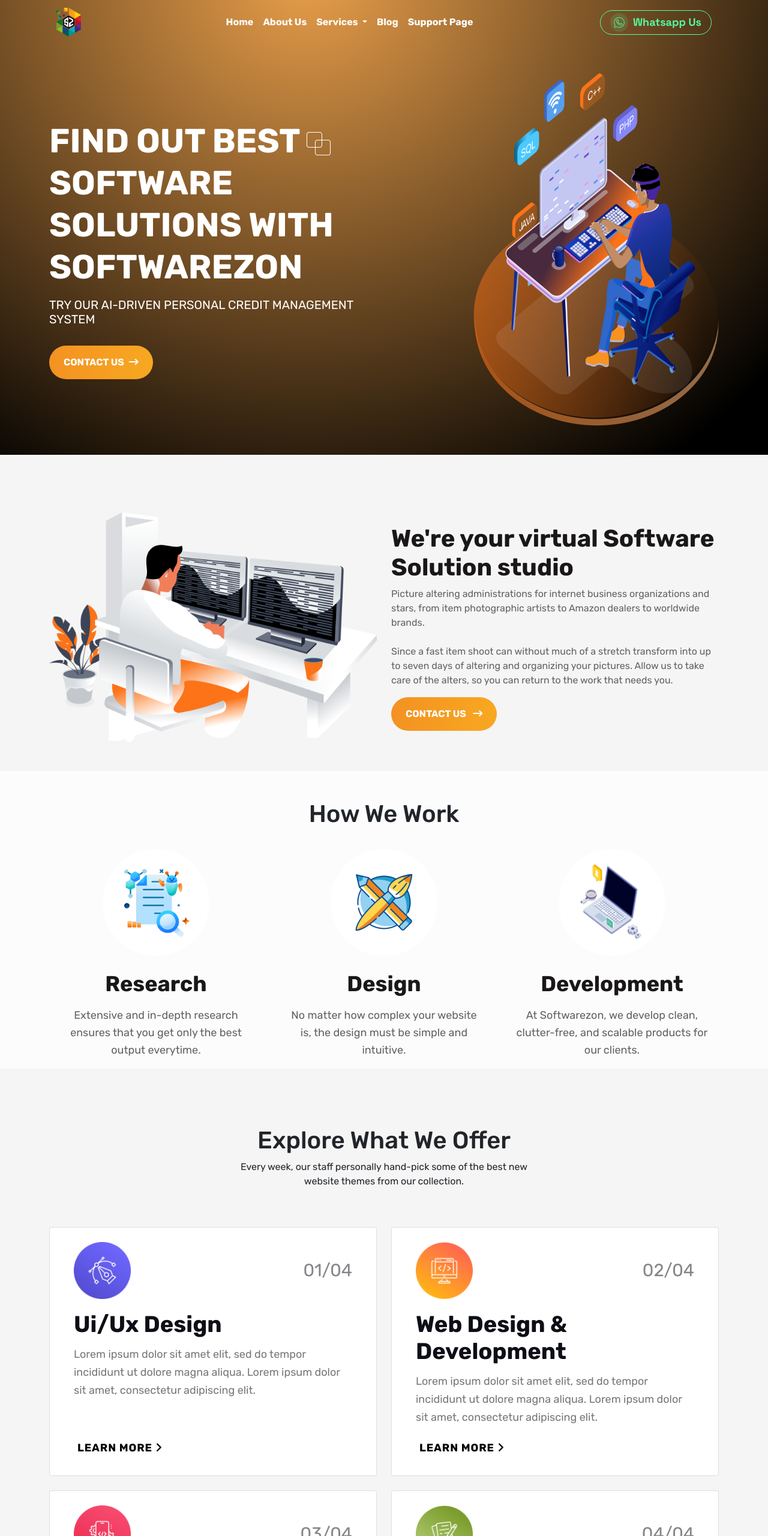
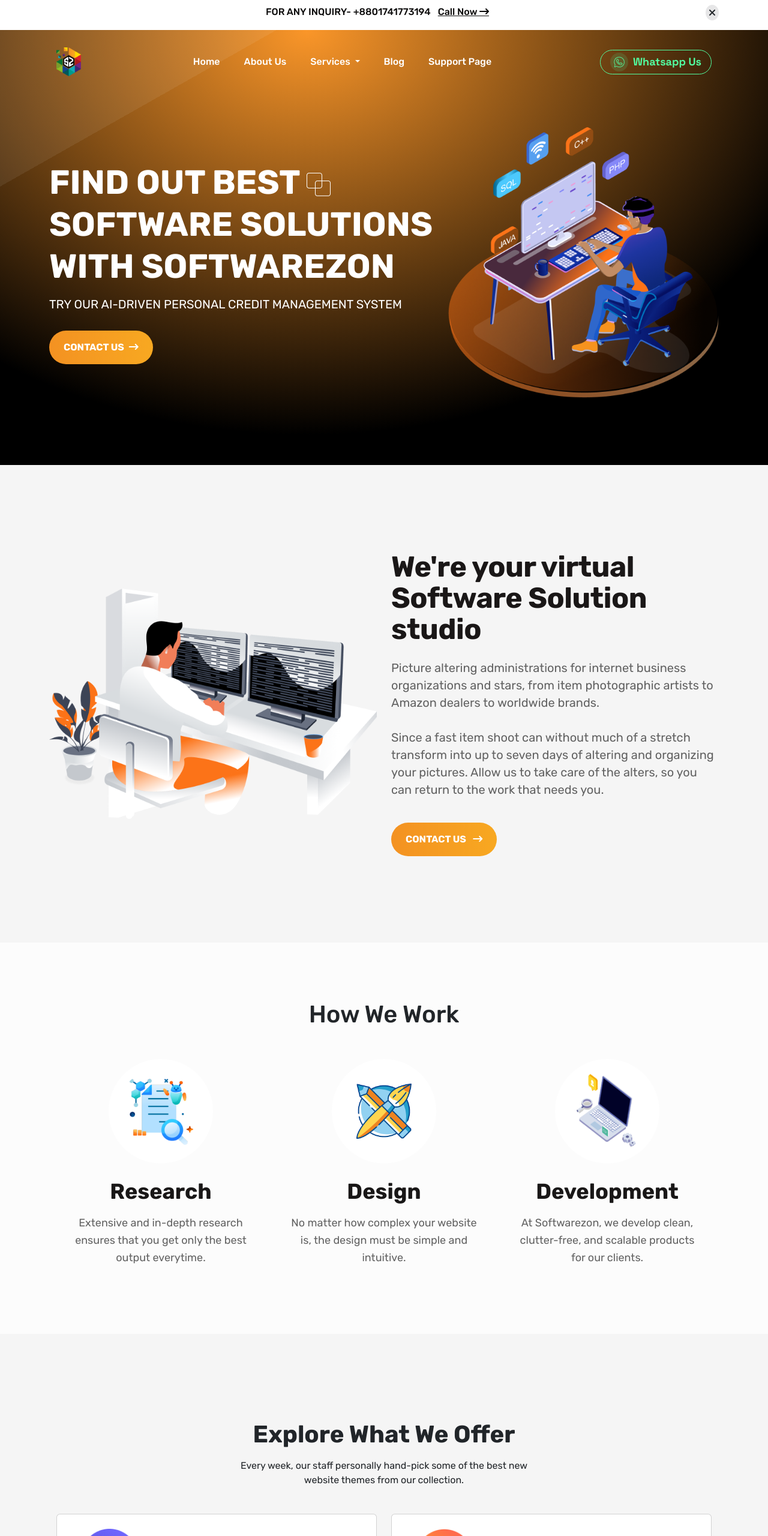
Before and after one commit to zjria/softwarezon, a plain HTML site: page index.html in a window 1280 px wide. Shown: the top 2560 px of the page at 60% size. Drawn offline with nearby package versions, Linux system fonts and the light colour scheme.

Commit message:
edid some text

```diff
--- a/css/style.css
+++ b/css/style.css
@@ -24,11 +24,25 @@
 
 /* Primary Style End */
 
+/* Header Top Section */
+.header-top-section .mobile-phone-number {
+    color: #0C0B0B;
+}
+
+.header-top-section .mobile-phone-number a {
+    color: #0C0B0B;
+}
+
+.top-header .closed-icons i {
+    padding: 5px;
+    background: #56565c26;
+    border-radius: 100%;
+}
 
 /* Navbar section start */
 
 .navbar-section {
-    background: radial-gradient(81.16% 130.98% at 40% -5.92%, rgba(243, 145, 34, 0.8) -5%, #000 100%);
+    background-image: linear-gradient(to right bottom, rgba(255, 255, 255, 0.07) 18%, #00800000 0%), radial-gradient(70.16% 92.98% at 40% 0.08%, rgba(250, 150, 41, 1.8) 0%, rgb(0 0 0) 100%);
 }
 
 .btn-whatsapp {
@@ -60,24 +74,26 @@
     line-height: 24px;
 }
 
-.banner-section .banner-img img {
-    height: 588px;
-}
-
 .navbar-light .navbar-toggler {
     color: #f9fafb;
     border-color: #f8f9fa;
 }
 
+/* We're your virtual Software Solution studio */
 .solution-studio, .our-products, .explore-offer, .meet-associate {
     background: #F5F5F5;
 }
 
 .solution-studio h1 {
+    font-size: 48px;
+    line-height: 52px;
+    letter-spacing: -0.01em;
     color: #1A1717;
 }
 
 .solution-studio p {
+    font-size: 20px;
+    line-height: 29px;
     color: #626262;
 }
 
@@ -133,9 +149,10 @@
 }
 
 .explore-offer .card-style .card-body-style h5 {
-    font-size: 38px;
-    line-height: 45px;
-    color: #0D0E16;
+    font-size: 48px;
+    line-height: 52px;
+    letter-spacing: -0.01em;
+    color: #1A1717;
 }
 
 .explore-offer .card-style .card-body-style p {
@@ -696,6 +713,11 @@
         position: relative;
         top: -30px;
     }
+
+    .header-top-section .mobile-phone-number {
+        flex-direction: column;
+        align-items: center;
+    }
 }
 
 @media screen and (min-width: 577px) and (max-width: 768px) {
@@ -783,6 +805,11 @@
         position: relative;
         top: 15px;
     }
+
+    .header-top-section .mobile-phone-number {
+        flex-direction: column;
+        align-items: center;
+    }
 }
 
 @media screen and (min-width: 769px) and (max-width: 992px) {
@@ -801,6 +828,10 @@
 
     .banner-section .banner-img .w-75 {
         width: 100% !important;
+    }
+
+    button.btn-whatsapp.rounded-pill.py-1.px-3.d-flex.align-items-center.fw-bold {
+        margin: auto;
     }
 
     .solution-studio h1 {
--- a/index.html
+++ b/index.html
@@ -19,16 +19,33 @@
     <!-- Bootstrap css link -->
     <link href="https://cdn.jsdelivr.net/npm/bootstrap@5.0.2/dist/css/bootstrap.min.css" rel="stylesheet"
         integrity="sha384-EVSTQN3/azprG1Anm3QDgpJLIm9Nao0Yz1ztcQTwFspd3yD65VohhpuuCOmLASjC" crossorigin="anonymous">
+    <link rel="stylesheet" href="https://cdn.jsdelivr.net/npm/bootstrap@5.3.0-alpha3/dist/css/bootstrap.min.css">
 
     <!-- custom css link -->
     <link rel="stylesheet" href="./css/style.css">
 </head>
 
 <body>
+    <!-- Header Top Section -->
+    <section class="header-top-section">
+        <div class="container">
+            <div class="top-header d-flex py-2">
+                <div class="mobile-phone-number d-flex mx-auto">
+                    <p class="m-0 text-uppercase fw-medium pe-2 me-1">FOR ANY inquiry- +8801741773194</p>
+                    <a href="#" class="fw-medium">Call Now <i
+                            class="fa-solid fa-arrow-right-long text-decoration-underline"></i></a>
+                </div>
+                <div class="closed-icons">
+                    <i class="fa-solid fa-xmark"></i>
+                </div>
+
+            </div>
+        </div>
+    </section>
     <!-- Header Section (Navbar) -->
     <header class="navbar-header navbar-section pb-5">
-        <section class="container">
-            <nav class="navbar navbar-expand-lg navbar-light">
+        <section class="container pb-5">
+            <nav class="navbar navbar-expand-lg navbar-light py-4 my-2">
                 <div class="container-fluid">
                     <a class="navbar-brand" href="#"><img class="img-fluid w-75" src="./images/header/group.png"
                             alt=""></a>
@@ -39,14 +56,14 @@
                     </button>
                     <div class="collapse navbar-collapse" id="navbarSupportedContent">
                         <ul class="navbar-nav mx-auto mb-2 mb-lg-0">
-                            <li class="nav-item">
-                                <a class="nav-link text-white fw-bolder " aria-current="page" href="#">Home</a>
+                            <li class="nav-item me-4">
+                                <a class="nav-link text-white fw-medium" aria-current="page" href="#">Home</a>
                             </li>
-                            <li class="nav-item">
-                                <a class="nav-link text-white fw-bolder " aria-current="page" href="#">About Us</a>
+                            <li class="nav-item me-4">
+                                <a class="nav-link text-white fw-medium" aria-current="page" href="#">About Us</a>
                             </li>
-                            <li class="nav-item dropdown">
-                                <a class="nav-link dropdown-toggle text-white fw-bolder" href="#" id="navbarDropdown"
+                            <li class="nav-item dropdown me-4">
+                                <a class="nav-link dropdown-toggle text-white fw-medium" href="#" id="navbarDropdown"
                                     role="button" data-bs-toggle="dropdown" aria-expanded="false">
                                     Services
                                 </a>
@@ -59,11 +76,11 @@
                                     <li><a class="dropdown-item" href="#">Something else here</a></li>
                                 </ul>
                             </li>
-                            <li class="nav-item">
-                                <a class="nav-link text-white fw-bolder " aria-current="page" href="#">Blog</a>
+                            <li class="nav-item me-4">
+                                <a class="nav-link text-white fw-medium" aria-current="page" href="#">Blog</a>
                             </li>
-                            <li class="nav-item">
-                                <a class="nav-link text-white fw-bolder " aria-current="page" href="#">Support Page</a>
+                            <li class="nav-item me-4">
+                                <a class="nav-link text-white fw-medium" aria-current="page" href="#">Support Page</a>
                             </li>
                         </ul>
                         <form class="d-flex">
@@ -79,9 +96,9 @@
             </nav>
 
             <!--  Banner Section -->
-            <div class="banner-section pt-5">
+            <div class="banner-section pt-5 pb-3">
                 <div class="row justify-content-center align-items-center">
-                    <div class="col-sm-12 col-md-6">
+                    <div class="col-sm-12 col-md-7">
                         <div class="banner-text">
                             <h1 class="text-white fw-bolder">
                                 FIND OUT
@@ -97,8 +114,8 @@
 
                         </div>
                     </div>
-                    <div class="col-12 col-md-6 banner-img justify-content-end align-items-end d-flex">
-                        <img class="img-fluid w-75" src="./images/banner-img/banner.png" alt="">
+                    <div class="col-12 col-md-5 banner-img justify-content-end align-items-end d-flex">
+                        <img class="img-fluid w-100" src="./images/banner-img/banner.png" alt="">
                     </div>
                 </div>
             </div>
@@ -106,19 +123,19 @@
     </header>
 
 
-
     <!-- Main Section statr -->
     <main>
         <!-- Software Solution studio -->
         <article class="solution-studio py-5">
-            <div class="container">
-                <div class="row justify-content-center align-items-center pt-5">
+            <div class="container py-5">
+                <div class="row justify-content-center align-items-center py-5">
                     <div class="col-sm-12 col-md-6">
                         <img class="img-fluid" src="./images/main/softwarezon.png" alt="">
                     </div>
                     <div class="col-sm-12 col-md-6 text-content">
-                        <h1 class="fw-bolder">We're your virtual Software Solution studio</h1>
-                        <p>Picture altering administrations for internet business organizations and stars, from item
+                        <h1 class="fw-bold mb-4">We're your virtual Software Solution studio</h1>
+                        <p class="pb-4">Picture altering administrations for internet business organizations and stars,
+                            from item
                             photographic artists to Amazon dealers to worldwide brands. <br> <br>
 
                             Since a fast item shoot can without much of a stretch transform into up to seven days of
@@ -128,16 +145,15 @@
                         <button class="rounded-pill py-3 px-4 d-flex align-items-center border-0 fw-bolder "><a href="#"
                                 class="text-decoration-none text-white">CONTACT
                                 US <i class="fa-solid fa-arrow-right-long ps-2"></i></a></button>
-
                     </div>
                 </div>
             </div>
         </article>
         <!-- How We Work section -->
-        <article class="how-work pt-5">
+        <article class="how-work py-5">
             <div class="container">
-                <h1 class="text-center pb-3">How We Work</h1>
-                <div class="row row-cols-1 row-cols-sm-2 row-cols-md-3 g-4">
+                <h1 class="text-center pb-2 pt-5">How We Work</h1>
+                <div class="row row-cols-1 row-cols-sm-2 row-cols-md-3 g-4 m-0 pb-5">
                     <div class="col">
                         <div class="card h-100 border-0 text-center card-style">
                             <img class="img-fluid w-50 mx-auto" src="./images/main/Work/research.png"
@@ -174,17 +190,16 @@
                 </div>
             </div>
         </article>
-
         <!-- Explore What We Offer section -->
-
         <article class="explore-offer py-5">
-            <div class="container">
-                <div class="offer-header text-center py-5">
-                    <h1>Explore What We Offer</h1>
-                    <p>Every week, our staff personally hand-pick some of the best new <br> website themes from our
+            <div class="container py-5">
+                <div class="offer-header text-center pt-5 pb-3">
+                    <h1 class="pb-2 fw-bold">Explore What We Offer</h1>
+                    <p class="mb-1">Every week, our staff personally hand-pick some of the best new <br> website themes
+                        from our
                         collection.</p>
                 </div>
-                <div class="row row-cols-1 row-cols-md-2 g-4">
+                <div class="row row-cols-1 row-cols-md-2 g-4 m-0">
                     <div class="col">
                         <div class="card h-100 card-style p-4">
                             <div class="course-number d-flex justify-content-between px-3 align-items-center">
@@ -193,7 +208,7 @@
                                 <span>01/04</span>
                             </div>
                             <div class="card-body card-body-style">
-                                <h5 class="card-title fw-bold py-1">Ui/Ux Design</h5>
+                                <h5 class="card-title fw-semibold py-1">Ui/Ux Design</h5>
                                 <p class="card-text">Lorem ipsum dolor sit amet elit, sed do tempor incididunt ut dolore
                                     magna aliqua. Lorem ipsum dolor sit amet, consectetur adipiscing elit.</p>
                             </div>
@@ -201,7 +216,6 @@
                                 <button class="border-0 bg-white learn-more fw-bold "> <a href="#"
                                         class="text-decoration-none">Learn More <i
                                             class="fa-solid fa-angle-right"></i></a> </button>
-
                             </div>
                         </div>
                     </div>
@@ -213,7 +227,7 @@
                                 <span>02/04</span>
                             </div>
                             <div class="card-body card-body-style">
-                                <h5 class="card-title fw-bold py-1">Web Design & Development</h5>
+                                <h5 class="card-title fw-semibold py-1">Web Design & Development</h5>
                                 <p class="card-text">Lorem ipsum dolor sit amet elit, sed do tempor incididunt ut dolore
                                     magna aliqua. Lorem ipsum dolor sit amet, consectetur adipiscing elit.</p>
                             </div>
@@ -232,7 +246,7 @@
                                 <span>03/04</span>
                             </div>
                             <div class="card-body card-body-style">
-                                <h5 class="card-title fw-bold py-1">Mobile App Devlopment</h5>
+                                <h5 class="card-title fw-semibold py-1">Mobile App Devlopment</h5>
                                 <p class="card-text">Lorem ipsum dolor sit amet elit, sed do tempor incididunt ut dolore
                                     magna aliqua. Lorem ipsum dolor sit amet, consectetur adipiscing elit.</p>
                             </div>
@@ -251,7 +265,7 @@
                                 <span>04/04</span>
                             </div>
                             <div class="card-body card-body-style">
-                                <h5 class="card-title fw-bold py-1">Content Writing</h5>
+                                <h5 class="card-title fw-semibold py-1">Content Writing</h5>
                                 <p class="card-text">Lorem ipsum dolor sit amet elit, sed do tempor incididunt ut dolore
                                     magna aliqua. Lorem ipsum dolor sit amet, consectetur adipiscing elit.</p>
                             </div>
@@ -266,11 +280,13 @@
             </div>
         </article>
         <!-- Check-Out Our Products section -->
-        <article class="our-products py-5">
+        <article class="our-products pt-5">
             <div class="container">
-                <div class="header-text text-center py-5">
+                <div class="header-text text-center">
                     <h1>Check-Out Our Products</h1>
-                    <p>Every week, our staff personally hand-pick some of the best new <br> website themes from our
+                    <p class="pb-5 m-0">Every week, our staff personally hand-pick some of the best new <br> website
+                        themes
+                        from our
                         collection.
                     </p>
                 </div>
@@ -493,9 +509,9 @@
             </div>
         </article>
         <!-- Meet Our associate pertner fintechsolver section -->
-        <article class="meet-associate">
-            <div class="container">
-                <div class="row">
+        <article class="meet-associate py-5">
+            <div class="container py-5">
+                <div class="row py-5">
                     <div class="col-12 col-md-6 fintechsolver">
                         <h1 class="fw-bolder">Meet Our Associate Pertner <span>Fintechsolver</span></h1>
                         <p>It is a long established fact that a reader will be distracted by the readable content of a
@@ -512,9 +528,8 @@
                 </div>
             </div>
         </article>
-
         <!-- Contact with us section -->
-        <article class="contact-us pb-5">
+        <article class="contact-us">
             <div class="container">
                 <div class="row">
                     <div class="col-md-6 contact-with-information pt-4">
@@ -566,9 +581,9 @@
             </div>
         </article>
         <!-- Our happy clients section -->
-        <article class="happy-client">
-            <div class="container">
-                <h1 class="py-5 my-5 fw-bold">Our happy clients</h1>
+        <article class="happy-client py-5">
+            <div class="container py-5">
+                <h1 class="fw-bold py-5">Our happy clients</h1>
                 <div class="wrapper container-full">
                     <div class="owl-carousel owl-theme img-carousel">
                         <div class="items">
@@ -765,9 +780,9 @@
                 </div>
         </article>
         <!-- Our Latest Blog section -->
-        <article class="latest-blog my-5">
-            <section class="container my-5 py-5">
-                <div class="blog-header text-center py-5">
+        <article class="latest-blog">
+            <section class="container">
+                <div class="blog-header text-center">
                     <h1>Our Latest Blog</h1>
                     <p>Lorem ipsum dolor sit amet, consectetur adipiscing elit. In urna, non <br> nisl tincidunt ut
                         elementum
@@ -943,9 +958,10 @@
     <script src="./javascript/owl.carousel.min.js"></script>
 
     <!-- Bootstrap js link -->
-    <script src="https://cdn.jsdelivr.net/npm/bootstrap@5.0.2/dist/js/bootstrap.bundle.min.js"
+    <!-- <script src="https://cdn.jsdelivr.net/npm/bootstrap@5.0.2/dist/js/bootstrap.bundle.min.js"
         integrity="sha384-MrcW6ZMFYlzcLA8Nl+NtUVF0sA7MsXsP1UyJoMp4YLEuNSfAP+JcXn/tWtIaxVXM"
-        crossorigin="anonymous"></script>
+        crossorigin="anonymous"></script> -->
+    <script src="https://cdn.jsdelivr.net/npm/bootstrap@5.3.0-alpha3/dist/js/bootstrap.bundle.min.js"></script>
 
     <!-- Custom JS Link -->
     <script src="./javascript/app.js"></script>
```
Also changed, not shown: images/main/Work/research.svg (added), images/research.svg (added).
